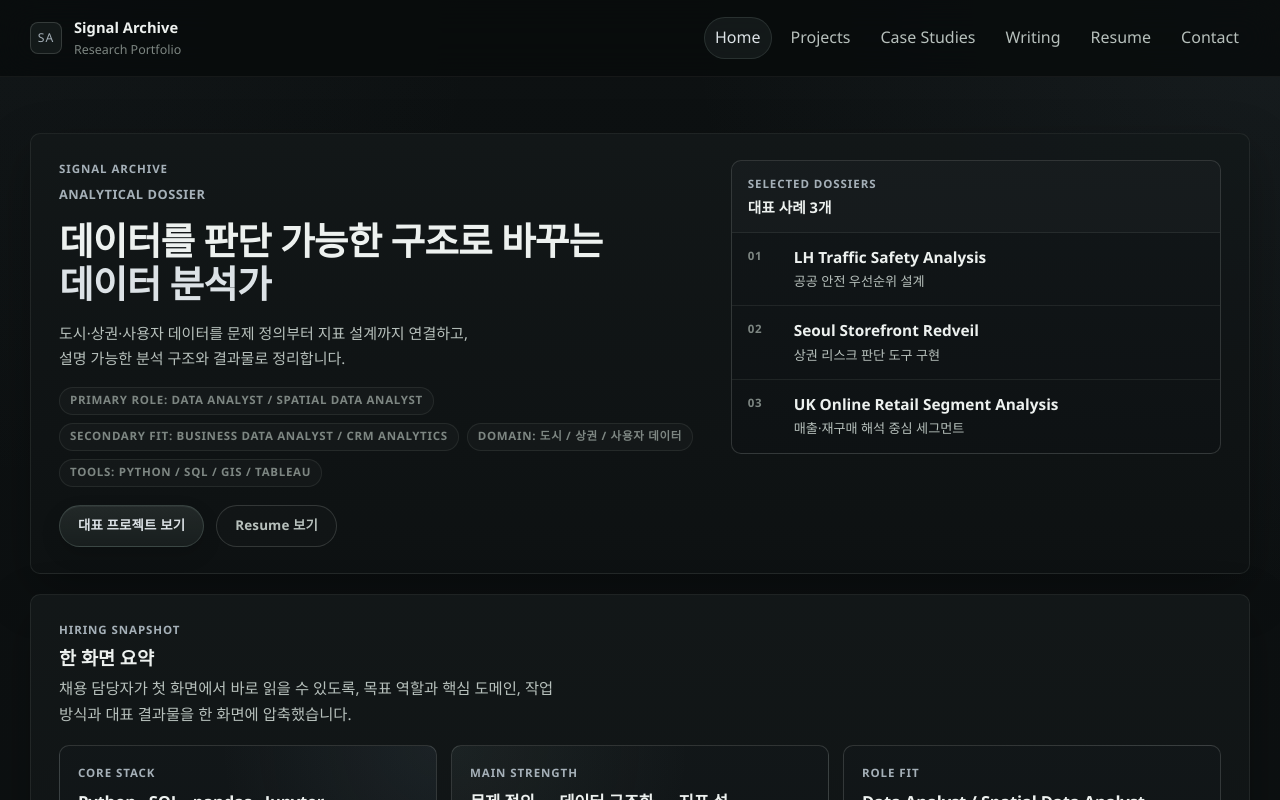
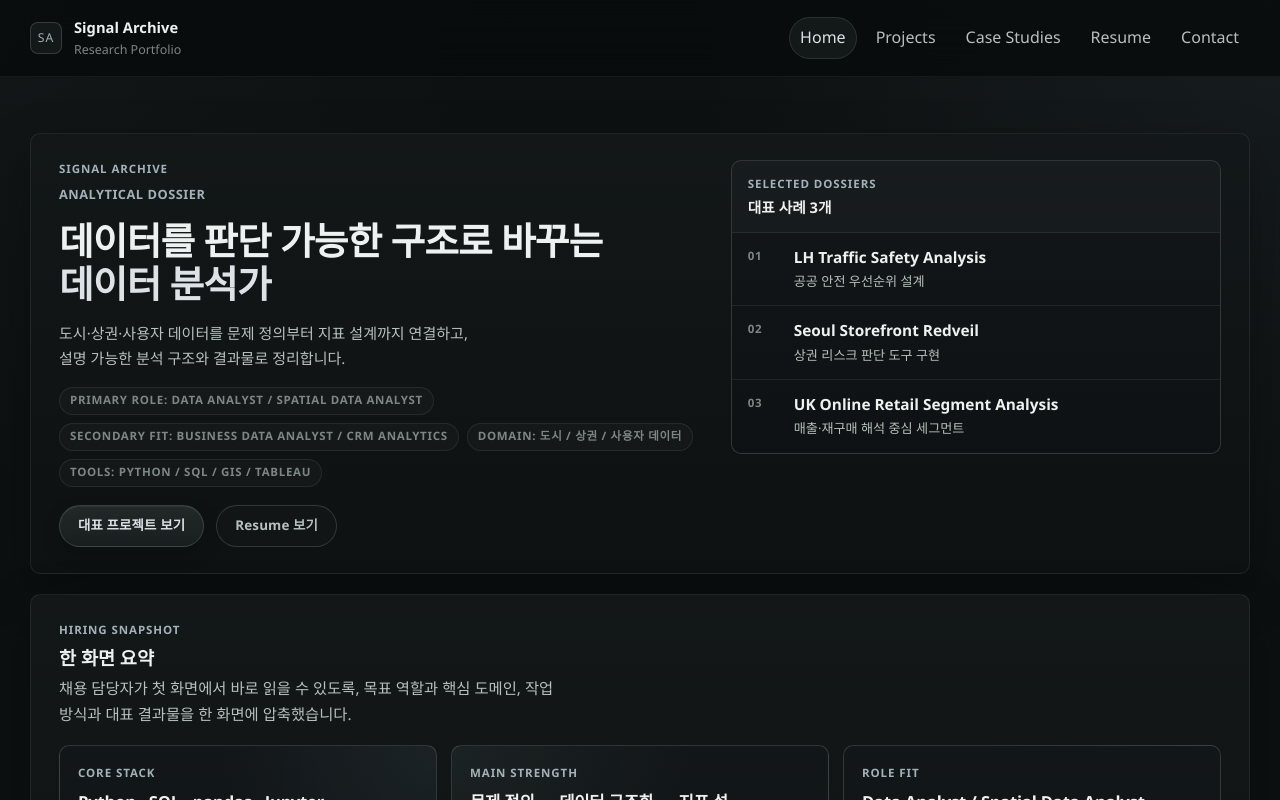
Before and after one commit to dffxonnb-cyber/signal-archive, a Next.js app: page / in a window 1280 px wide. Shown: the top 800 px of the page. Built offline with nearby package versions, Linux system fonts and the light colour scheme.

Commit message:
Remove writing from top navigation

```diff
--- a/components/site-header.tsx
+++ b/components/site-header.tsx
@@ -7,7 +7,6 @@ const navigation = [
   { href: "/", label: "Home" },
   { href: "/projects", label: "Projects" },
   { href: "/case-studies", label: "Case Studies" },
-  { href: "/writing", label: "Writing" },
   { href: "/resume", label: "Resume" },
   { href: "/contact", label: "Contact" },
 ];
```
